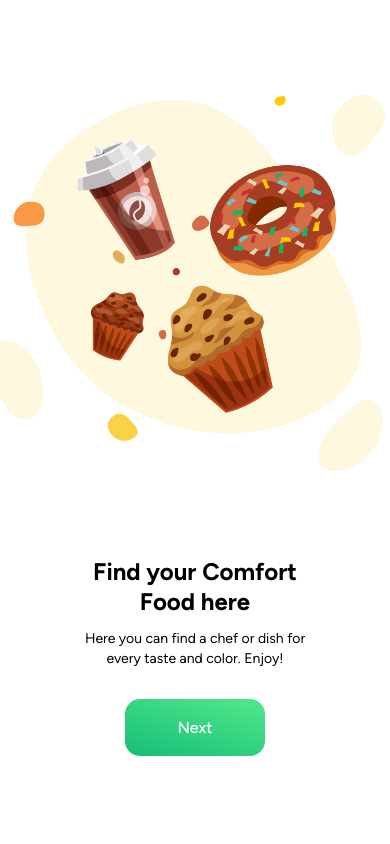
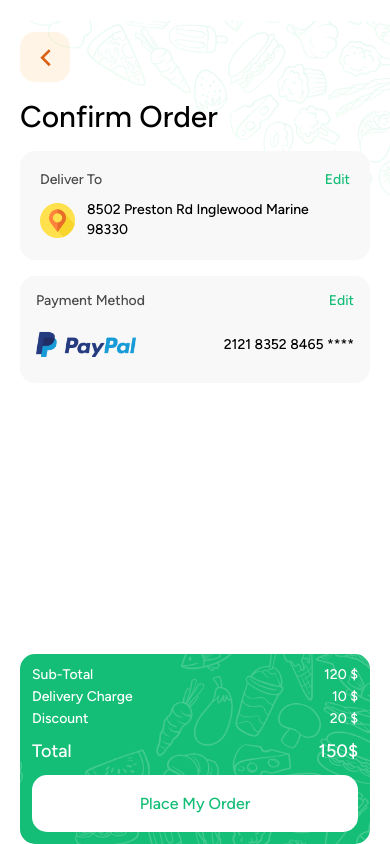
Before and after one commit to Sheggsmann/SheggsFood, a React Native app: screen /ConfirmOrder in a window 390 px wide. Built offline with nearby package versions, Linux system fonts and the light colour scheme.

Commit message:
Created Payment and EditLocation Screens

```diff
--- a/src/components/OtpInput.tsx
+++ b/src/components/OtpInput.tsx
@@ -1,4 +1,4 @@
-import { useState, useRef } from "react";
+import { useState, useRef, useEffect } from "react";
 import { StyleSheet, Keyboard, TextInput as DefaultTextInput } from "react-native";
 import { View } from "./Themed";
 import { Sizes } from "@constants/Theme";
@@ -22,6 +22,14 @@ export default function OtpInput({ onChange }: OtpInputProps) {
     useRef<InputRef>(null),
     useRef<InputRef>(null),
   ];
+
+  useEffect(() => {
+    const timeout = setTimeout(() => {
+      refs[0]?.current?.focus();
+    }, 500);
+
+    return () => clearTimeout(timeout);
+  }, []);
 
   const keyPressed = (index: number, text: string) => {
     if (text) {
--- a/src/components/orders/OrderItem.tsx
+++ b/src/components/orders/OrderItem.tsx
@@ -179,6 +179,5 @@ const styles = StyleSheet.create({
     flex: 1,
     flexDirection: "column",
     justifyContent: "space-between",
-    // justifyContent: "space-between",
   },
 });
--- a/src/components/orders/PriceInfo.tsx
+++ b/src/components/orders/PriceInfo.tsx
@@ -11,9 +11,13 @@ import useColorScheme from "@hooks/useColorScheme";
 
 type PriceInfoprops = {
   onButtonPress?: () => void;
+  buttonText?: string;
 };
 
-export default function PriceInfo({ onButtonPress }: PriceInfoprops) {
+export default function PriceInfo({
+  onButtonPress,
+  buttonText = "Place My Order",
+}: PriceInfoprops) {
   const colorScheme = useColorScheme();
 
   const gradientColors =
@@ -55,7 +59,7 @@ export default function PriceInfo({ onButtonPress }: PriceInfoprops) {
         </View>
 
         <Button
-          text="Place My Order"
+          text={buttonText}
           containerStyle={{ backgroundColor: "#fff", width: "100%" }}
           textStyle={{ color: Colors.primary }}
           onPress={() => {
--- a/src/mocks/orders.ts
+++ b/src/mocks/orders.ts
@@ -1,4 +1,4 @@
-import { IOrder } from "@src/types";
+import { IOrder, IPaymentMethod } from "@src/types";
 import { foods, restaurants } from "./restaurants";
 
 const orders: IOrder[] = [
@@ -7,4 +7,10 @@ const orders: IOrder[] = [
   { id: 3, food: foods[2], restaurant: restaurants[2], quantity: 3 },
 ];
 
+export const paymentMethods: IPaymentMethod[] = [
+  { id: 1, provider: "paypal", cardNumber: 2121845284622234 },
+  { id: 2, provider: "payoneer", cardNumber: 2121845284622234 },
+  { id: 3, provider: "visa", cardNumber: 2121845284622234 },
+];
+
 export default orders;
--- a/src/navigation/index.tsx
+++ b/src/navigation/index.tsx
@@ -30,11 +30,11 @@ const Stack = createNativeStackNavigator<StackParamList>();
 function RootNavigator() {
   return (
     <Stack.Navigator initialRouteName="AuthNavigation">
-      <Stack.Screen
+      {/* <Stack.Screen
         name="AuthNavigation"
         component={AuthNavigator}
         options={{ headerShown: false }}
-      />
+      /> */}
       <Stack.Screen
         name="AppNavigation"
         component={AppNavigator}
--- a/src/screens/app/orders/ConfirmOrder.tsx
+++ b/src/screens/app/orders/ConfirmOrder.tsx
@@ -1,15 +1,16 @@
 import { useState } from "react";
-import { Image, SafeAreaView, FlatList } from "react-native";
+import { Image, SafeAreaView, StyleSheet } from "react-native";
 import { View } from "@components/Themed";
 import { IconButton } from "@components/Button";
 import { AppStackScreenProps } from "@src/types";
 import { Sizes } from "@constants/Theme";
-import orders from "@mocks/orders";
+import useColorScheme from "@hooks/useColorScheme";
 import FigText from "@components/StyledText";
 import Styles from "@constants/Styles";
 import Images from "@constants/Images";
-import useColorScheme from "@hooks/useColorScheme";
 import PriceInfo from "@components/orders/PriceInfo";
+import Colors from "@constants/Colors";
+import Link from "@components/Link";
 
 export default function ConfirmOrder({ navigation }: AppStackScreenProps<"ConfirmOrder">) {
   const colorScheme = useColorScheme();
@@ -23,11 +24,107 @@ export default function ConfirmOrder({ navigation }: AppStackScreenProps<"Confir
       </View>
 
       <View transparent style={[Styles.screenPadding, { flex: 1 }]}>
-        <View transparent style={{ flex: 1 }}>
-          <FigText>Welcome</FigText>
+        <FigText style={{ fontSize: Sizes.bigFont, paddingVertical: Sizes.medium }}>
+          Confirm Order
+        </FigText>
+
+        <View style={{ flex: 1 }}>
+          <View lightColor={Colors.grey} darkColor={Colors.darkTint} style={styles.locationCard}>
+            <View transparent style={styles.cardHeader}>
+              <FigText
+                lightColor={Colors.light.text2}
+                darkColor={Colors.dark.text2}
+                style={styles.locationTitle}
+              >
+                Deliver To
+              </FigText>
+              <Link
+                text="Edit"
+                style={{ color: Colors.primary }}
+                onPress={() => navigation.navigate("EditLocation")}
+              />
+            </View>
+
+            <View transparent style={styles.locationContent}>
+              <Image source={Images.pinLogo} style={{ width: 35, height: 35 }} />
+              <View transparent style={{ flex: 1 }}>
+                <FigText style={styles.locationText}>
+                  8502 Preston Rd Inglewood Marine 98330
+                </FigText>
+              </View>
+            </View>
+          </View>
+
+          <View lightColor={Colors.grey} darkColor={Colors.darkTint} style={styles.paymentCard}>
+            <View transparent style={styles.cardHeader}>
+              <FigText
+                lightColor={Colors.light.text2}
+                darkColor={Colors.dark.text2}
+                style={styles.locationTitle}
+              >
+                Payment Method
+              </FigText>
+              <Link
+                text="Edit"
+                style={{ color: Colors.primary }}
+                onPress={() => navigation.navigate("EditPayment")}
+              />
+            </View>
+
+            <View
+              transparent
+              style={{
+                flexDirection: "row",
+                alignItems: "center",
+                justifyContent: "space-between",
+              }}
+            >
+              <Image
+                source={colorScheme === "dark" ? Images.paypal : Images.paypalLight}
+                style={styles.paymentImg}
+              />
+              <FigText>2121 8352 8465 ****</FigText>
+            </View>
+          </View>
         </View>
-        <PriceInfo onButtonPress={() => navigation.navigate("EditLocation")} />
+
+        <PriceInfo onButtonPress={() => navigation.navigate("EditPayment")} />
       </View>
     </SafeAreaView>
   );
 }
+
+const styles = StyleSheet.create({
+  cardHeader: {
+    flexDirection: "row",
+    justifyContent: "space-between",
+  },
+  locationTitle: {
+    marginBottom: Sizes.small,
+  },
+  locationCard: {
+    padding: Sizes.large,
+    borderRadius: Sizes.radius,
+    marginBottom: Sizes.medium,
+  },
+  locationContent: {
+    flexDirection: "row",
+    alignItems: "center",
+    columnGap: Sizes.small,
+    width: "100%",
+  },
+  locationText: {
+    lineHeight: Sizes.large,
+  },
+  paymentCard: {
+    justifyContent: "space-between",
+    padding: Sizes.medium,
+    borderRadius: Sizes.radius,
+    marginBottom: Sizes.medium,
+  },
+  paymentImg: {
+    width: 100,
+    maxHeight: 50,
+    resizeMode: "contain",
+  },
+});
--- a/src/screens/app/orders/EditLocation.tsx
+++ b/src/screens/app/orders/EditLocation.tsx
@@ -1,14 +1,17 @@
 import { useState } from "react";
-import { Image, SafeAreaView, FlatList } from "react-native";
+import { Image, SafeAreaView, TouchableOpacity, StyleSheet, ScrollView } from "react-native";
 import { View } from "@components/Themed";
 import { IconButton } from "@components/Button";
 import { AppStackScreenProps } from "@src/types";
 import { Sizes } from "@constants/Theme";
-import orders from "@mocks/orders";
+import { paymentMethods } from "@mocks/orders";
 import FigText from "@components/StyledText";
 import Styles from "@constants/Styles";
 import Images from "@constants/Images";
+import Colors from "@constants/Colors";
 import useColorScheme from "@hooks/useColorScheme";
+import Icon from "@constants/Icon";
+import Link from "@components/Link";
 
 export default function EditLocation({ navigation }: AppStackScreenProps<"EditLocation">) {
   const colorScheme = useColorScheme();
@@ -20,6 +23,78 @@ export default function EditLocation({ navigation }: AppStackScreenProps<"EditLo
       <View transparent style={[Styles.g.padding, Styles.g.header]}>
         <IconButton icon="back" onPress={() => navigation.goBack()} />
       </View>
+
+      <View transparent style={Styles.screenPadding}>
+        <FigText style={{ fontSize: Sizes.bigFont, paddingVertical: Sizes.medium }}>
+          Shipping
+        </FigText>
+
+        <View lightColor={Colors.grey} darkColor={Colors.darkTint} style={styles.locationCard}>
+          <FigText
+            lightColor={Colors.light.text2}
+            darkColor={Colors.dark.text2}
+            style={styles.locationTitle}
+          >
+            Order Location
+          </FigText>
+          <View transparent style={styles.locationContent}>
+            <Image source={Images.pinLogo} style={{ width: 35, height: 35 }} />
+            <View transparent style={{ flex: 1 }}>
+              <FigText style={styles.locationText}>8502 Preston Rd Inglewood Marine 98330</FigText>
+            </View>
+          </View>
+        </View>
+
+        <View lightColor={Colors.grey} darkColor={Colors.darkTint} style={styles.locationCard}>
+          <FigText
+            lightColor={Colors.light.text2}
+            darkColor={Colors.dark.text2}
+            style={styles.locationTitle}
+          >
+            Order Location
+          </FigText>
+          <View transparent style={styles.locationContent}>
+            <Image source={Images.pinLogo} style={{ width: 35, height: 35 }} />
+            <View transparent style={{ flex: 1 }}>
+              <FigText style={styles.locationText}>
+                4517 Washington Ave, Manchester, Kentucky 39495
+              </FigText>
+            </View>
+          </View>
+
+          <View transparent style={styles.linkContainer}>
+            <Link
+              text="Set Location"
+              style={{ color: Colors.primary }}
+              onPress={() => navigation.navigate("ConfirmOrder")}
+            />
+          </View>
+        </View>
+      </View>
     </SafeAreaView>
   );
 }
+
+const styles = StyleSheet.create({
+  locationTitle: {
+    marginBottom: Sizes.small,
+  },
+  locationCard: {
+    padding: Sizes.large,
+    borderRadius: Sizes.radius,
+    marginBottom: Sizes.medium,
+  },
+  locationContent: {
+    flexDirection: "row",
+    alignItems: "center",
+    columnGap: Sizes.small,
+    width: "100%",
+  },
+  locationText: {
+    lineHeight: Sizes.large,
+  },
+  linkContainer: {
+    marginTop: Sizes.medium,
+    marginLeft: 45,
+  },
+});
--- a/src/screens/app/orders/EditPayment.tsx
+++ b/src/screens/app/orders/EditPayment.tsx
@@ -1,13 +1,14 @@
 import { useState } from "react";
-import { Image, SafeAreaView, FlatList } from "react-native";
+import { Image, SafeAreaView, TouchableOpacity, StyleSheet, ScrollView } from "react-native";
 import { View } from "@components/Themed";
 import { IconButton } from "@components/Button";
 import { AppStackScreenProps } from "@src/types";
 import { Sizes } from "@constants/Theme";
-import orders from "@mocks/orders";
+import { paymentMethods } from "@mocks/orders";
 import FigText from "@components/StyledText";
 import Styles from "@constants/Styles";
 import Images from "@constants/Images";
+import Colors from "@constants/Colors";
 import useColorScheme from "@hooks/useColorScheme";
 
 export default function EditPayment({ navigation }: AppStackScreenProps<"EditPayment">) {
@@ -20,6 +21,55 @@ export default function EditPayment({ navigation }: AppStackScreenProps<"EditPay
       <View transparent style={[Styles.g.padding, Styles.g.header]}>
         <IconButton icon="back" onPress={() => navigation.goBack()} />
       </View>
+
+      <ScrollView style={Styles.screenPadding}>
+        <FigText style={{ fontSize: Sizes.bigFont, paddingVertical: Sizes.medium }}>
+          Payment
+        </FigText>
+
+        {paymentMethods.map((method, index) => {
+          return (
+            <TouchableOpacity
+              key={index.toString()}
+              activeOpacity={Styles.activeOpacity}
+              style={[
+                styles.paymentCard,
+                { backgroundColor: colorScheme === "dark" ? Colors.darkTint : Colors.grey },
+              ]}
+              onPress={() => navigation.navigate("EditLocation")}
+            >
+              <Image
+                source={
+                  colorScheme === "dark"
+                    ? Images[method.provider]
+                    : Images[`${method.provider}Light`]
+                }
+                style={styles.paymentImg}
+              />
+              <FigText>2121 8352 8465 ****</FigText>
+            </TouchableOpacity>
+          );
+        })}
+      </ScrollView>
     </SafeAreaView>
   );
 }
+
+const styles = StyleSheet.create({
+  paymentContainer: {
+    paddingVertical: Sizes.medium,
+  },
+  paymentCard: {
+    flexDirection: "row",
+    alignItems: "center",
+    justifyContent: "space-between",
+    padding: Sizes.medium,
+    borderRadius: Sizes.radius,
+    marginBottom: Sizes.medium,
+  },
+  paymentImg: {
+    width: 100,
+    maxHeight: 50,
+    resizeMode: "contain",
+  },
+});
--- a/src/screens/app/orders/OrderDetails.tsx
+++ b/src/screens/app/orders/OrderDetails.tsx
@@ -15,16 +15,7 @@ import PriceInfo from "@components/orders/PriceInfo";
 export default function OrderDetails({ navigation }: AppStackScreenProps<"OrderDetails">) {
   const colorScheme = useColorScheme();
 
-  const [refreshing, setRefreshing] = useState(false);
   const [orderItems, setOrderItems] = useState(orders);
-
-  const onRefresh = (): void => {
-    setRefreshing(true);
-
-    setTimeout(() => {
-      setRefreshing(false);
-    }, 1500);
-  };
 
   const increment = (id: number) => {};
   const decrement = (id: number) => {};
@@ -41,8 +32,6 @@ export default function OrderDetails({ navigation }: AppStackScreenProps<"OrderD
       </View>
 
       <FlatList
-        refreshing={refreshing}
-        onRefresh={onRefresh}
         // contentContainerStyle={{ backgroundColor: "transparent" }}
         showsVerticalScrollIndicator={false}
         ListHeaderComponent={() => (
@@ -63,7 +52,7 @@ export default function OrderDetails({ navigation }: AppStackScreenProps<"OrderD
           />
         )}
         ListFooterComponent={
-          <PriceInfo onButtonPress={() => navigation.navigate("ConfirmOrder")} />
+          <PriceInfo buttonText="Next" onButtonPress={() => navigation.navigate("EditPayment")} />
         }
         ListFooterComponentStyle={{ paddingHorizontal: Sizes.large }}
       />
--- a/src/screens/auth/PaymentMethod.tsx
+++ b/src/screens/auth/PaymentMethod.tsx
@@ -24,7 +24,8 @@ export default function PaymentMethod({ navigation }: AuthStackScreenProps<"Paym
             navigation.goBack();
           }}
         />
-        <View style={styles.form}>
+
+        <View transparent style={styles.form}>
           {/* Header Text */}
           <FigText weight="medium" style={Styles.g.authHeaderTitle}>
             Payment Method
@@ -71,7 +72,6 @@ export default function PaymentMethod({ navigation }: AuthStackScreenProps<"Paym
 const styles = StyleSheet.create({
   form: {
     flex: 1,
-    ...Styles.g.transparent,
   },
   button: {
     alignSelf: "center",
```
Also changed, not shown: src/types.tsx (+8 -0 lines).
